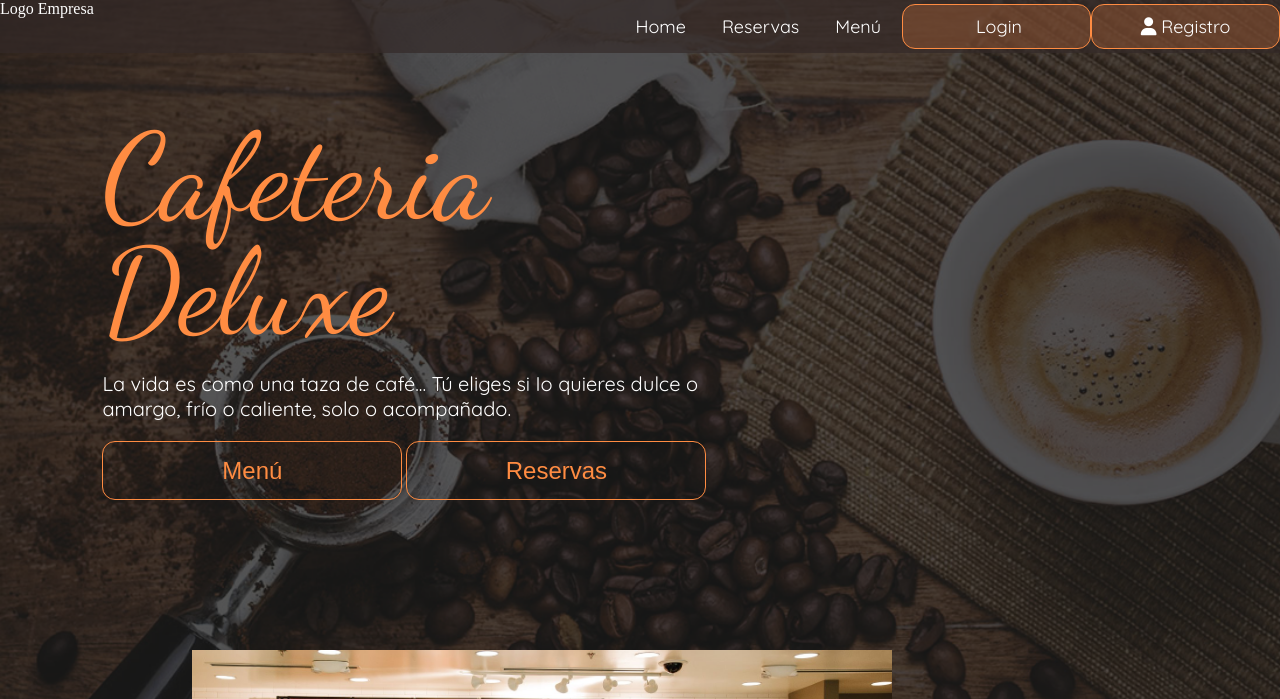
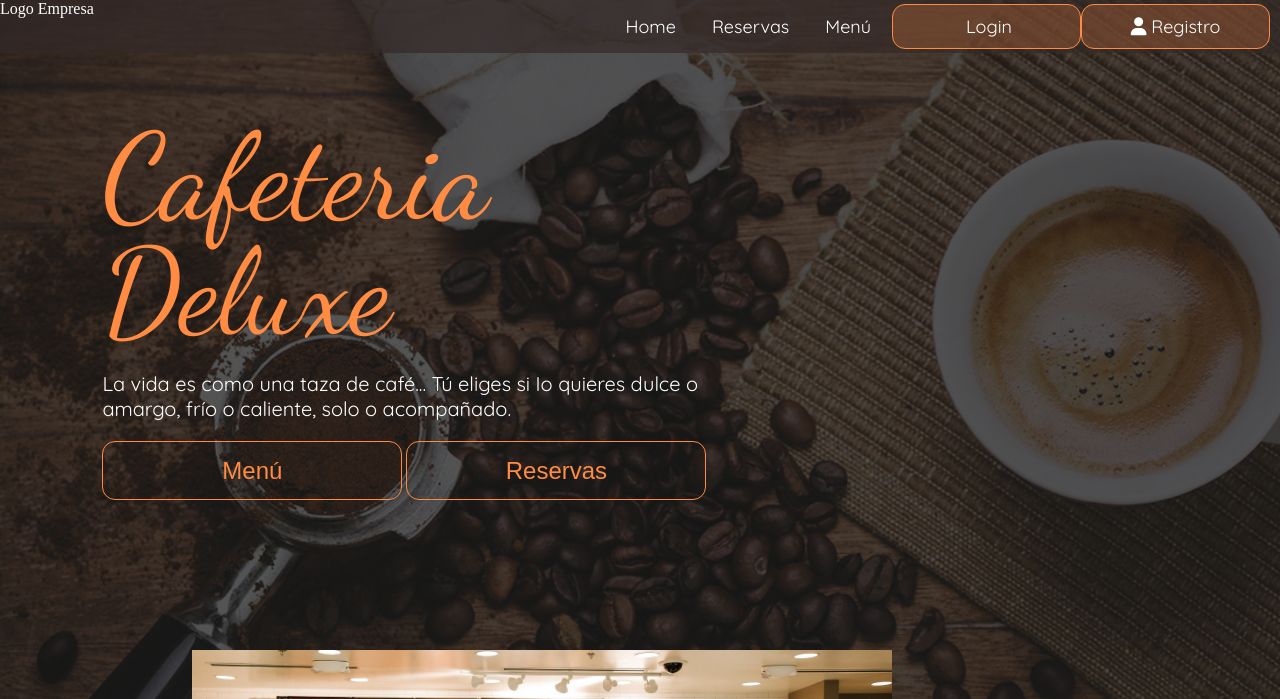
Before and after one commit to yeuryf007/Web-Cafeteria, a PHP site: page / in a window 1280 px wide. Shown: the top 699 px of the page. Run offline with PHP 8.4, Linux system fonts and the light colour scheme; some libraries are stand-ins or nearby versions; some web fonts are replaced.

Commit message:
Arreglo todas nav bar

```diff
--- a/css/stylehome.css
+++ b/css/stylehome.css
@@ -23,6 +23,7 @@ header{
     position: fixed;
     background-color: #342928ae;
     z-index: 999;
+    justify-content: space-between;
 }
 
 .a-button{
@@ -136,11 +137,11 @@ main p{
     border: 1px solid #FF8C42;
     border-radius: 13px;
     color: white;
-    margin-left: 5px;
+    margin: 0;
     font-size:  large;
     font-family: 'Quicksand';
-    margin: 0;
 }
+
 .boton2:hover{
     background-color: #FF8C42;
     cursor: pointer;
@@ -168,10 +169,9 @@ main p{
 
 #navgen{
     font-size: x-large;
-    margin-right: 0;
-    margin-left: auto;
+    margin-right: 10px;
+    justify-content: space-between;
 }
-
 
 footer{
     background-image: url("../imagenes/cafeteriafooter.png");
--- a/css/stylemenu.css
+++ b/css/stylemenu.css
@@ -21,6 +21,7 @@ header{
     position: fixed;
     background-color: #342928ae;
     z-index: 999;
+    justify-content: space-between;
 }
 
 .a-button{
@@ -235,8 +236,8 @@ ul{
 
 #navgen{
     font-size: x-large;
-    margin-right: 0;
-    margin-left: auto;
+    margin-right: 10px;
+    justify-content: space-between;
 }
 
 footer{
--- a/header.php
+++ b/header.php
@@ -10,18 +10,18 @@ session_start();
             <a href="menu.php"><button class="boton1">Menú</button></a>
             <?php
             if (isset($_SESSION["user"])) {
-                echo "<a href='miperfil.php'><button class='boton2'>Mi perfil</button></a>";
-                echo "<a href='includes/logout.inc.php'><button class='boton2'>Log out</button></a>";
-                echo "<a class='a-button' href='carrito.php'><button class='boton2'><i class='fa-solid fa-cart-shopping' style='color: #ffffff;'></i> Carrito</button></a>";
+                echo "<a href='miperfil.php'><button class='boton1'>Mi perfil</button></a>";
+                echo "<a href='includes/logout.inc.php'><button class='boton1'>Log out</button></a>";
+                echo "<a class='a-button' href='carrito.php'><button class='boton2'><i class='fa-solid fa-cart-shopping' style='color: #ffffff;'></i> Carrito</button></a><div class='space'></div>";
             }else{
                 echo "<a class='a-button' href='login.php'>
-                <button class='boton2'>
+                <button class='boton2 space'>
                     <i class='fa-solid fa-cart-shoppin' style='color: #ffffff;'></i>
                     Login
                 </button>
             </a>";
             echo"<a class='a-button' href='signup.php'>
-                <button class='boton2'>
+                <button class='boton2 space'>
                     <i class='fa-solid fa-user' style='color: #ffffff;'></i>
                     Registro
                 </button>
```
Also changed, not shown: css/styleperfil.css (+4 -3 lines), css/stylereserva.css (+3 -5 lines).
